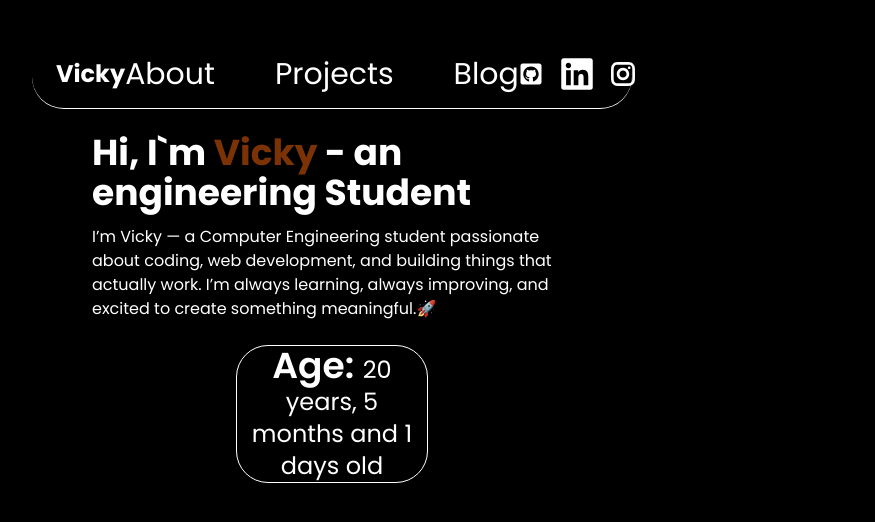
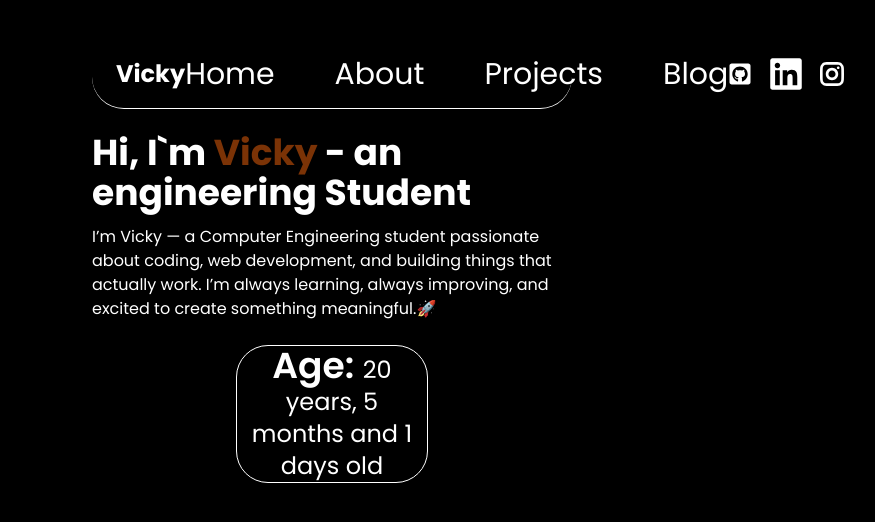
Before and after one commit to vicks321/portfolio-web, a React (Vite) app: page / in a window 1280 px wide. Shown: the top 522 px of the page, without its empty margins (308-1183 px from the left). Built offline with nearby package versions, Linux system fonts and the light colour scheme.

Commit message:
added Home link to navbar

```diff
--- a/src/components/Navbar.jsx
+++ b/src/components/Navbar.jsx
@@ -6,7 +6,7 @@ const Navbar = () => {
   const [isOpen, setIsOpen] = useState(false);
 
   return (
-    <nav className=" border-b md:w-[50%] mx-auto rounded-4xl px-6 py-4 flex justify-between items-center">
+    <nav className=" border-b md:w-[40%] mx-auto rounded-4xl px-6 py-4 flex justify-between items-center">
       {/* Logo / Title */}
       <div className=" text-2xl font-bold text-white hover:cursor">
        <a href="/">Vicky</a>
@@ -16,6 +16,7 @@ const Navbar = () => {
       <div className="hidden text-3xl md:flex gap-15 items-center text-white ">
 
 
+        <a href="/home" className="hover:opacity-100">Home</a>
         <a href="/about" className="hover:opacity-100">About</a>
         <a href="/projects" className="hover:opacity-100">Projects</a>
         <a href="https://vicks.hashnode.dev" target="_blank" className="hover:opacity-100">Blog</a>
```
Also changed, not shown: 1 other file (tests, documents, lock files or other folders).
